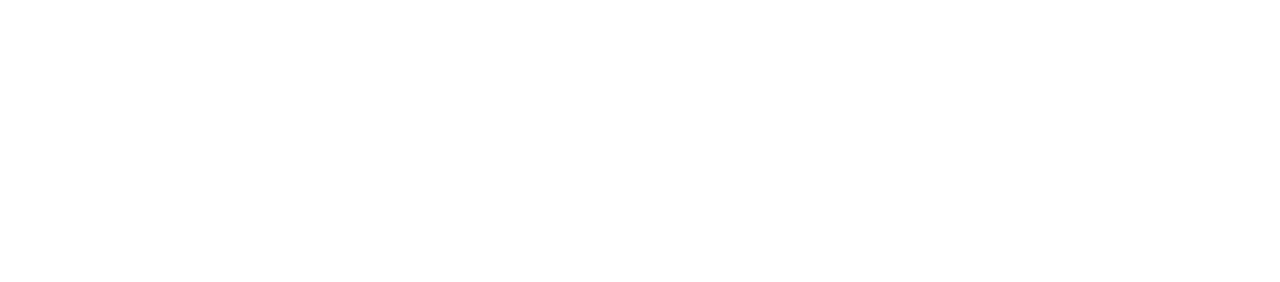
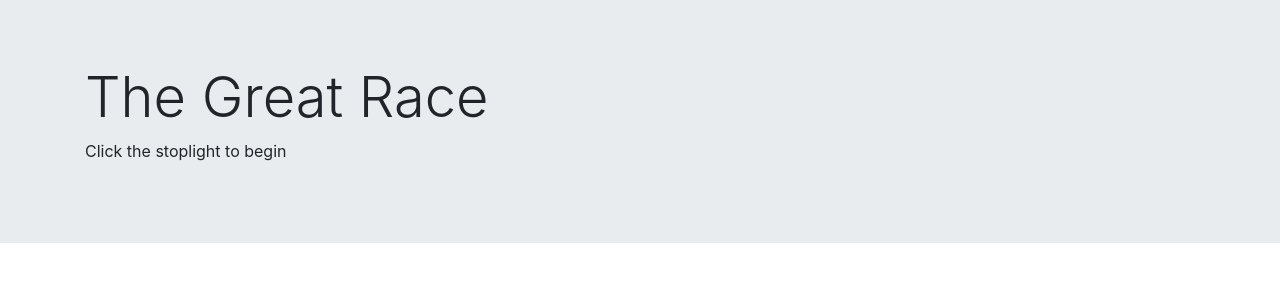
Before and after one commit to zeilmannnoah/Intro-to-Web-Dev-Final, a plain HTML site: page index.html in a window 1280 px wide. Drawn offline with nearby package versions, Linux system fonts and the light colour scheme.

Commit message:
Added bootstrap and jumbotron

```diff
--- a/index.html
+++ b/index.html
@@ -3,8 +3,14 @@
 <head>
     <meta charset="UTF-8">
     <title>The Great Race</title>
+    <link rel="stylesheet" href="https://stackpath.bootstrapcdn.com/bootstrap/4.1.1/css/bootstrap.min.css" integrity="sha384-WskhaSGFgHYWDcbwN70/dfYBj47jz9qbsMId/iRN3ewGhXQFZCSftd1LZCfmhktB" crossorigin="anonymous">
 </head>
 <body>
-
+    <div class="jumbotron jumbotron-fluid">
+        <div class="container">
+            <h1 class="display-4">The Great Race</h1>
+            <p>Click the stoplight to begin</p>
+        </div>
+    </div>
 </body>
 </html>
```
